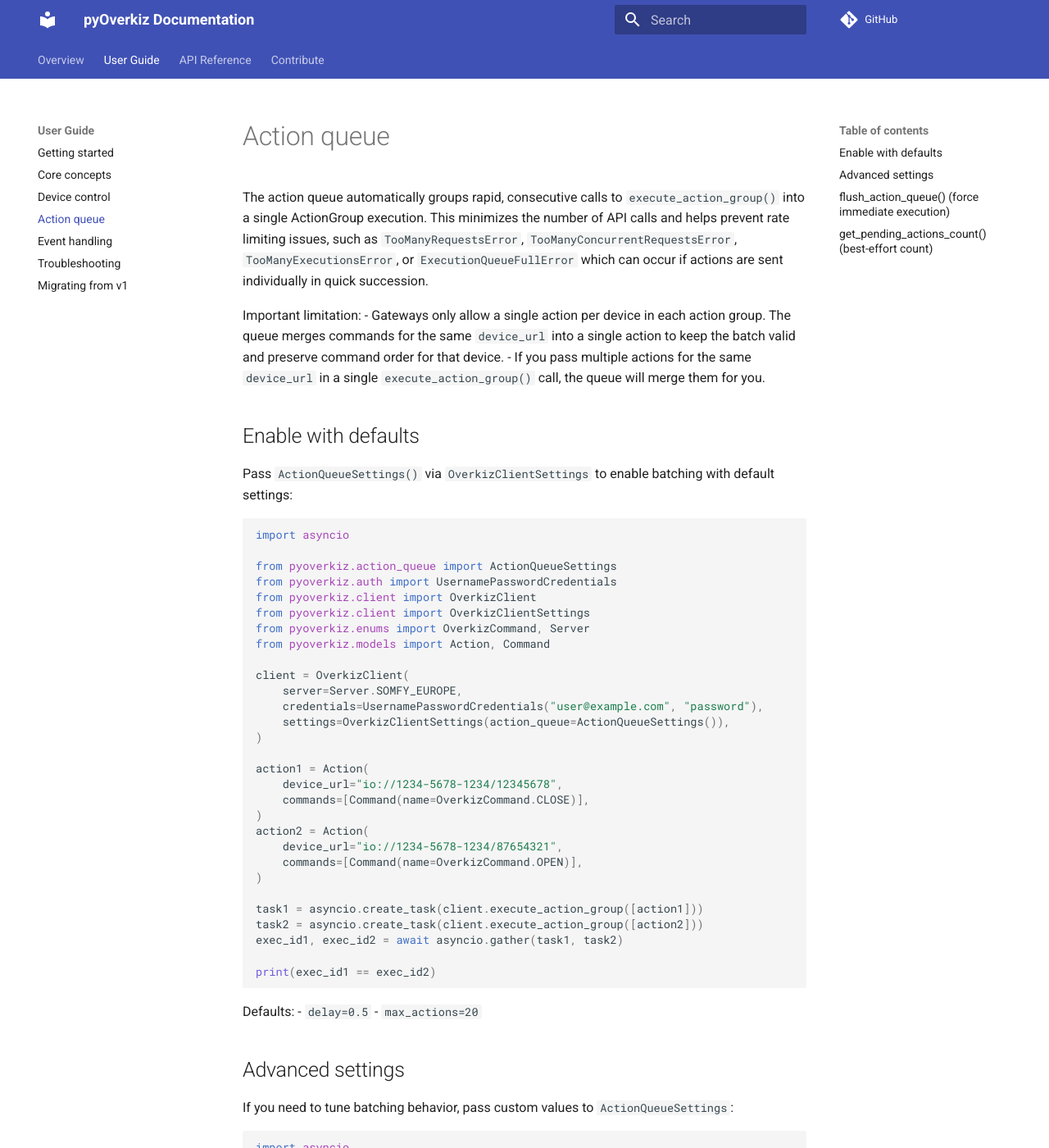
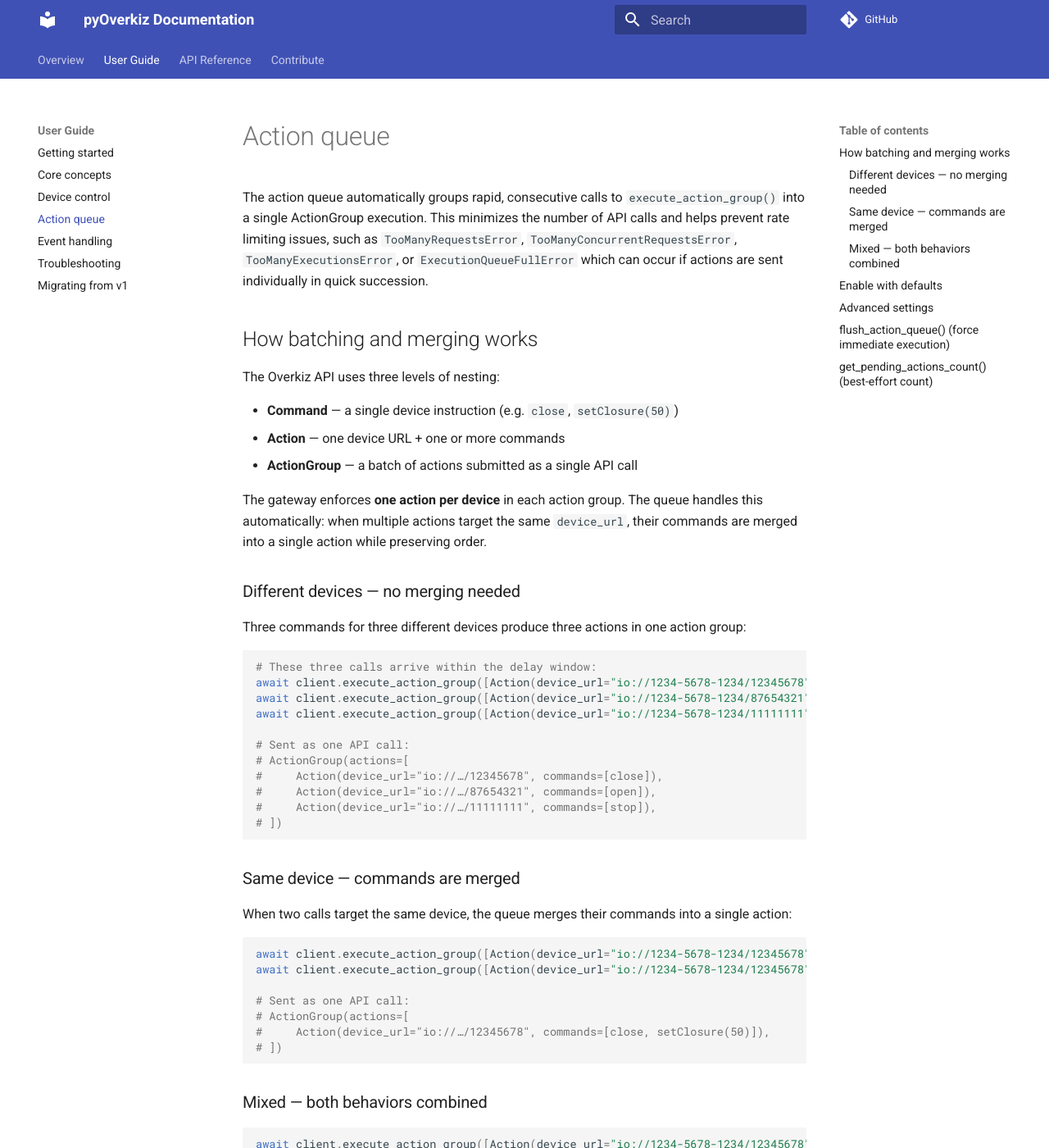
Before and after one commit to iMicknl/python-overkiz-api, an MkDocs documentation site: the page built from docs/action-queue.md, in a window 1280 px wide and 1400 px high. Shown: the whole window at 82% size. Built offline with MkDocs 1.6.1 and Material for MkDocs 9.7.7, drawn with Linux system fonts in a browser that asks for light colours; comment, search, counter and statistics services are not loaded; some of the changed text lies outside the part shown.

Commit message:
Improve action queue code quality (#2019)

````diff
--- a/docs/action-queue.md
+++ b/docs/action-queue.md
@@ -2,12 +2,65 @@
 
 The action queue automatically groups rapid, consecutive calls to `execute_action_group()` into a single ActionGroup execution. This minimizes the number of API calls and helps prevent rate limiting issues, such as `TooManyRequestsError`, `TooManyConcurrentRequestsError`, `TooManyExecutionsError`, or `ExecutionQueueFullError` which can occur if actions are sent individually in quick succession.
 
-Important limitation:
-- Gateways only allow a single action per device in each action group. The queue
-    merges commands for the same `device_url` into a single action to keep the
-    batch valid and preserve command order for that device.
-- If you pass multiple actions for the same `device_url` in a single
-    `execute_action_group()` call, the queue will merge them for you.
+## How batching and merging works
+
+The Overkiz API uses three levels of nesting:
+
+- **Command** — a single device instruction (e.g. `close`, `setClosure(50)`)
+- **Action** — one device URL + one or more commands
+- **ActionGroup** — a batch of actions submitted as a single API call
+
+The gateway enforces **one action per device** in each action group. The queue handles this automatically: when multiple actions target the same `device_url`, their commands are merged into a single action while preserving order.
+
+### Different devices — no merging needed
+
+Three commands for three different devices produce three actions in one action group:
+
+```python
+# These three calls arrive within the delay window:
+await client.execute_action_group([Action(device_url="io://1234-5678-1234/12345678", commands=[Command(name=OverkizCommand.CLOSE)])])
+await client.execute_action_group([Action(device_url="io://1234-5678-1234/87654321", commands=[Command(name=OverkizCommand.OPEN)])])
+await client.execute_action_group([Action(device_url="io://1234-5678-1234/11111111", commands=[Command(name=OverkizCommand.STOP)])])
+
+# Sent as one API call:
+# ActionGroup(actions=[
+#     Action(device_url="io://…/12345678", commands=[close]),
+#     Action(device_url="io://…/87654321", commands=[open]),
+#     Action(device_url="io://…/11111111", commands=[stop]),
+# ])
+```
+
+### Same device — commands are merged
+
+When two calls target the same device, the queue merges their commands into a single action:
+
+```python
+await client.execute_action_group([Action(device_url="io://1234-5678-1234/12345678", commands=[Command(name=OverkizCommand.CLOSE)])])
+await client.execute_action_group([Action(device_url="io://1234-5678-1234/12345678", commands=[Command(name=OverkizCommand.SET_CLOSURE, parameters=[50])])])
+
+# Sent as one API call:
+# ActionGroup(actions=[
+#     Action(device_url="io://…/12345678", commands=[close, setClosure(50)]),
+# ])
+```
+
+### Mixed — both behaviors combined
+
+```python
+await client.execute_action_group([Action(device_url="io://1234-5678-1234/12345678", commands=[Command(name=OverkizCommand.CLOSE)])])
+await client.execute_action_group([
+    Action(device_url="io://1234-5678-1234/87654321", commands=[Command(name=OverkizCommand.OPEN)]),
+    Action(device_url="io://1234-5678-1234/12345678", commands=[Command(name=OverkizCommand.SET_CLOSURE, parameters=[50])]),
+])
+
+# Sent as one API call:
+# ActionGroup(actions=[
+#     Action(device_url="io://…/12345678", commands=[close, setClosure(50)]),  # merged
+#     Action(device_url="io://…/87654321", commands=[open]),
+# ])
+```
+
+The original action objects passed to `execute_action_group()` are never mutated — the queue works on internal copies.
 
 ## Enable with defaults
 
````
Also changed, not shown: 2 other files.
